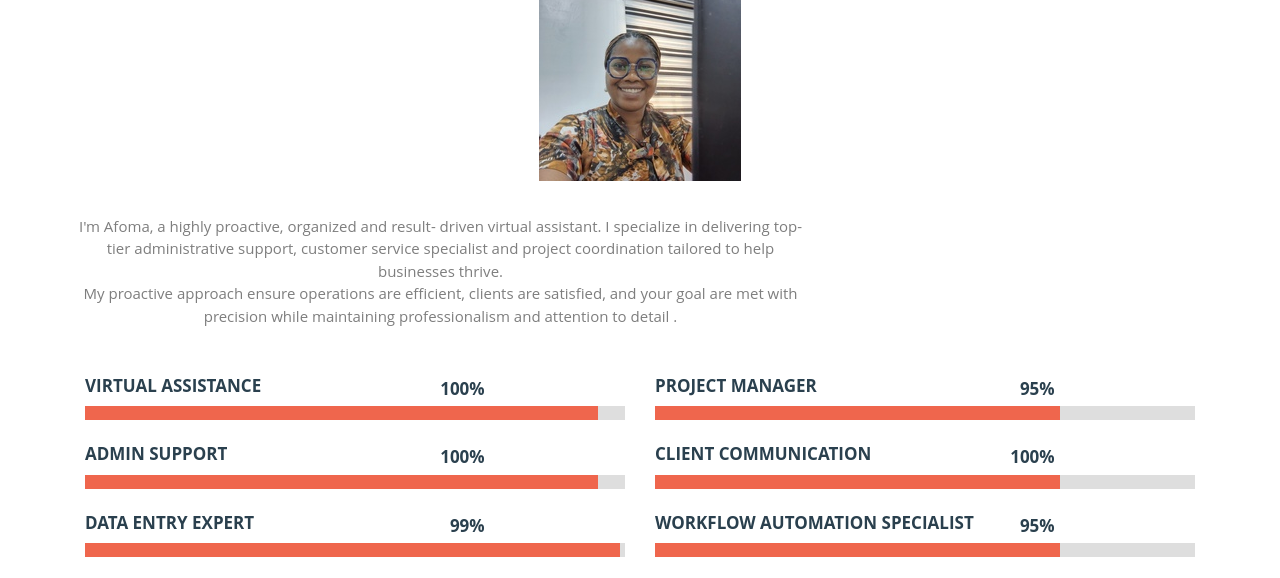
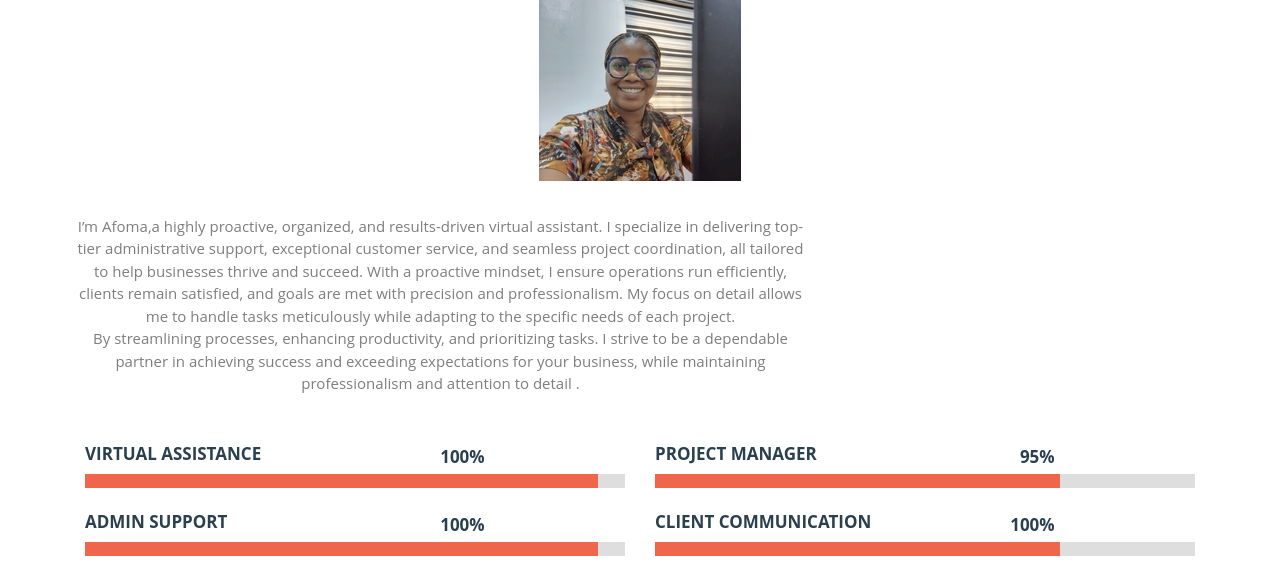
Before and after one commit to Afoma-tech691/Work-Website, a plain HTML site: page index.html in a window 1280 px wide. Shown: the part 652-1230 px from the top of the page. Drawn offline with Linux system fonts and the light colour scheme; files whose address does not match are found by name.

Commit message:
adjusted2

```diff
--- a/index.html
+++ b/index.html
@@ -101,8 +101,8 @@ Smartphone Compatible web template, free webdesigns for Nokia, Samsung, LG, Sony
 			<img src="images/mypics.jpg" alt=""/>
 			</div>
 			<div class="about-text">
-									<p>I'm Afoma, a highly proactive, organized and result- driven virtual assistant. I specialize in delivering top-tier administrative support, customer service specialist and project coordination tailored to help businesses thrive.</p>
-									<p>My proactive approach ensure operations are efficient, clients are satisfied, and your goal are met with precision while maintaining professionalism and attention to detail . </p>
+									<p>I’m Afoma,a highly proactive, organized, and results-driven virtual assistant. I specialize in delivering top-tier administrative support, exceptional customer service, and seamless project coordination, all tailored to help businesses thrive and succeed. With a proactive mindset, I ensure operations run efficiently, clients remain satisfied, and goals are met with precision and professionalism. My focus on detail allows me to handle tasks meticulously while adapting to the specific needs of each project.</p>
+									<p>By streamlining processes, enhancing productivity, and prioritizing tasks. I strive to be a dependable partner in achieving success and exceeding expectations for your business, while maintaining professionalism and attention to detail . </p>
 			</div>
 			<div class="clearfix"></div>
 			</div>
```
